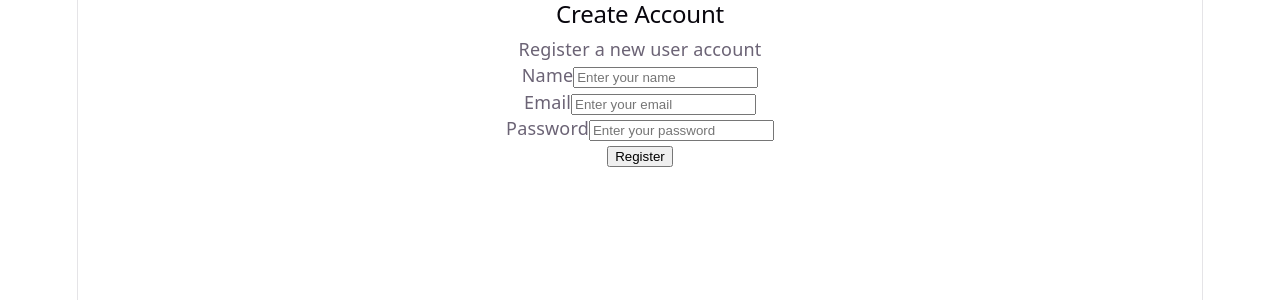
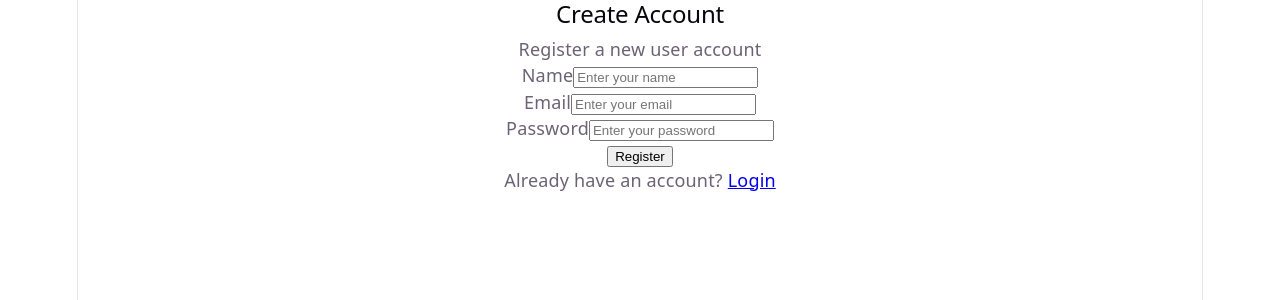
Before and after one commit to Sathiuppar2242/MERN-User-Authentication, a React app in the folder frontend/: page /register in a window 1280 px wide. Shown: the top 300 px of the page. Built offline with nearby package versions, Linux system fonts and the light colour scheme; the HTML template or start-up script is replaced by a standard one.

Commit message:
Add login navigation to registration page

```diff
--- a/frontend/src/pages/Register.jsx
+++ b/frontend/src/pages/Register.jsx
@@ -1,5 +1,5 @@
 import { useState } from "react";
-import { useNavigate } from "react-router-dom";
+import { Link, useNavigate } from "react-router-dom";
 import { registerUser } from "../services/authService";
 
 const Register = () => {
@@ -117,6 +117,13 @@
                         Register
                     </button>
                 </form>
+
+                <p>
+                    Already have an account?{" "}
+                    <Link to="/login">
+                        Login
+                    </Link>
+                </p>
             </div>
         </div>
     );
```
